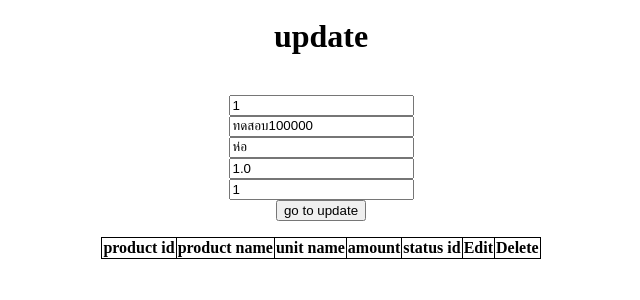
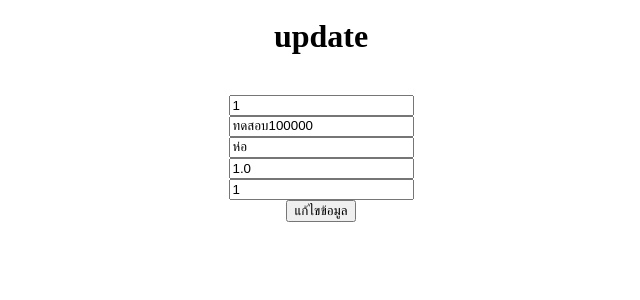
Before and after one commit to SalmonIT01/stockweb, a Django app: page /update/1 in a window 1280 px wide. Shown: the part 161-461 px from the top of the page, without its empty margins (319-959 px from the left). Run offline with Django 4.2, Linux system fonts and the light colour scheme; data comes from the database, SQL or seed files in the repository; both versions use the stored data as it was after the commit; lists and menus that the app fills with data are empty.

Commit message:
อันหลัก55

```diff
--- a/StockWebApp/app_home/templates/app_home/index.html
+++ b/StockWebApp/app_home/templates/app_home/index.html
@@ -167,9 +167,7 @@
                 </td>
                 <td class="text_center">
                     <div class="btn_group">
-                        <a href="">
-                            <font color="black">แก้ไข</font>
-                        </a>
+                        <a href = "{% url 'update' instance.product_id%}" > แก้ไข </a>
                     </div>
                 </td>
                 <td class="text_center">
--- a/StockWebApp/app_home/templates/app_home/update.html
+++ b/StockWebApp/app_home/templates/app_home/update.html
@@ -49,57 +49,8 @@
                 <input type="number" placeholder="Enter status id:"
                 value={{venue.status_id}} name="status_id">
             </div>
-            <input type="submit" name="update" value="go to update">
+            <input type="submit" name="update" value="แก้ไขข้อมูล">
 
-
-        </form>
-            <table>
-                <thead>
-                    <tr>
-                        <th>product id</th>
-                        <th>product name</th>
-                        <th>unit name</th>
-                        <th>amount</th>
-                        <th>status id</th>
-                        <th>Edit</th>
-                        <th>Delete</th>
-
-                    </tr>
-                </thead>
-
-                {% for instance in data %}
-                <tr>
-                    <td>
-                        {{ instance.product_id}}
-                    </td>
-
-                    <td>
-                        {{ instance.product_name}}
-                    </td>
-                    <td>
-                        {{ instance.unit.unit_name}}
-                    </td>
-                    <td>
-                        {{ instance.amount}}
-                    </td>
-                    <td>
-                        {{ instance.status_id}}
-                    </td>
-                    <td class="text_center">
-                        <div class="btn_group">
-                            <a href="{% url 'update' instance.product_id%}"> Edit </a>
-                        </div>
-                    </td>
-                    <td class="text_center">
-                        <div class="btn_group">
-                            <a href="{% url 'delete' instance.product_id%}">Delete</a>
-                        </div>
-                    </td>
-                </tr>
-
-                {% endfor %}
-
-            </table>
     </center>
 </body>
 
```
Also changed, not shown: StockWebApp/stockdb.db.
